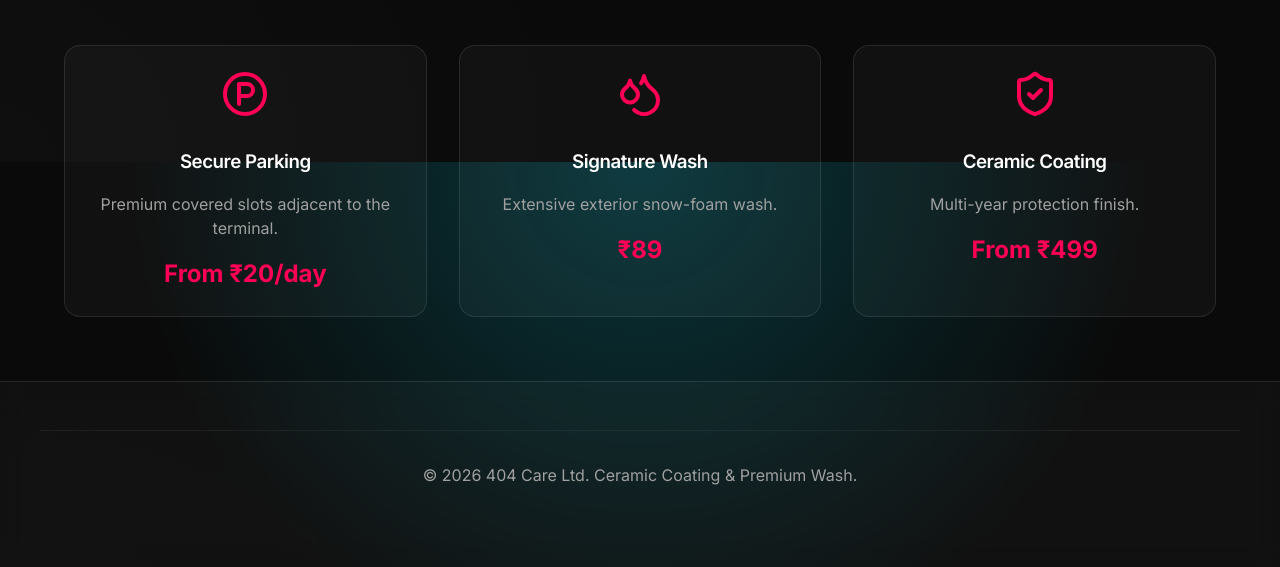
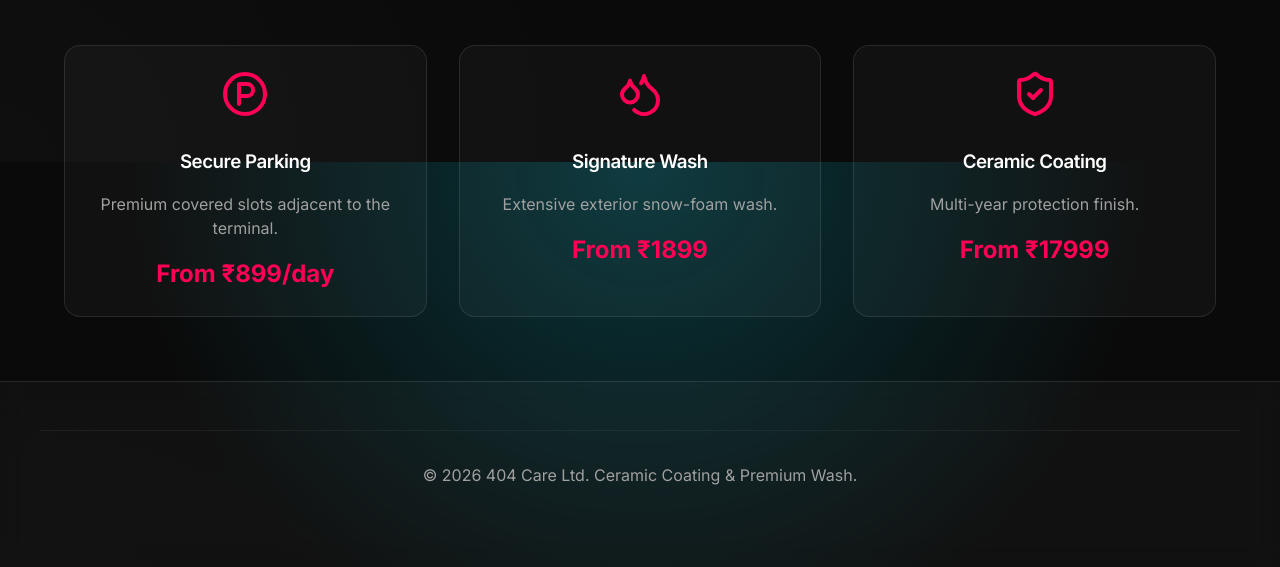
Before and after one commit to subairvs/404-app, a Django app: page / in a window 1280 px wide. Shown: the part 638-1205 px from the top of the page. Run offline with Django 5.2, Linux system fonts and the light colour scheme.

Commit message:
updated html

```diff
--- a/templates/booking/booking.html
+++ b/templates/booking/booking.html
@@ -66,7 +66,7 @@
         <div class="service-options grid gap-1 m-y-2">
           <div id="opt-parking" class="service-card p-2 glass border rounded cursor-pointer transition card" onclick="selectService('parking')">
             <h4 class="m-b-1">🅿️ Secure Parking</h4>
-            <p class="text-muted text-sm">₹899/starting. Safe and monitored.</p>
+            <p class="text-muted text-sm">₹899/day. Safe and monitored.</p>
           </div>
           <div id="opt-wash" class="service-card p-2 glass border rounded cursor-pointer transition card" style="border-color: var(--color-primary); background: rgba(0, 229, 255, 0.05);" onclick="selectService('wash')">
             <h4 class="m-b-1">🚿 Premium Wash</h4>
--- a/templates/booking/home.html
+++ b/templates/booking/home.html
@@ -38,19 +38,19 @@
       <div class="icon-wrapper"><i data-lucide="parking-circle" style="width:48px;height:48px;color:var(--color-primary)"></i></div>
       <h3>Secure Parking</h3>
       <p class="text-muted">Premium covered slots adjacent to the terminal.</p>
-      <span class="price">From ₹20/day</span>
+      <span class="price">From ₹899/day</span>
     </div>
     <div class="card glass text-center">
        <div class="icon-wrapper"><i data-lucide="droplets" style="width:48px;height:48px;color:var(--color-primary)"></i></div>
       <h3>Signature Wash</h3>
       <p class="text-muted">Extensive exterior snow-foam wash.</p>
-      <span class="price">₹89</span>
+      <span class="price">From ₹1899</span>
     </div>
     <div class="card glass text-center">
       <div class="icon-wrapper"><i data-lucide="shield-check" style="width:48px;height:48px;color:var(--color-primary)"></i></div>
       <h3>Ceramic Coating</h3>
       <p class="text-muted">Multi-year protection finish.</p>
-      <span class="price">From ₹499</span>
+      <span class="price">From ₹17999</span>
     </div>
   </div>
 </section>
```
